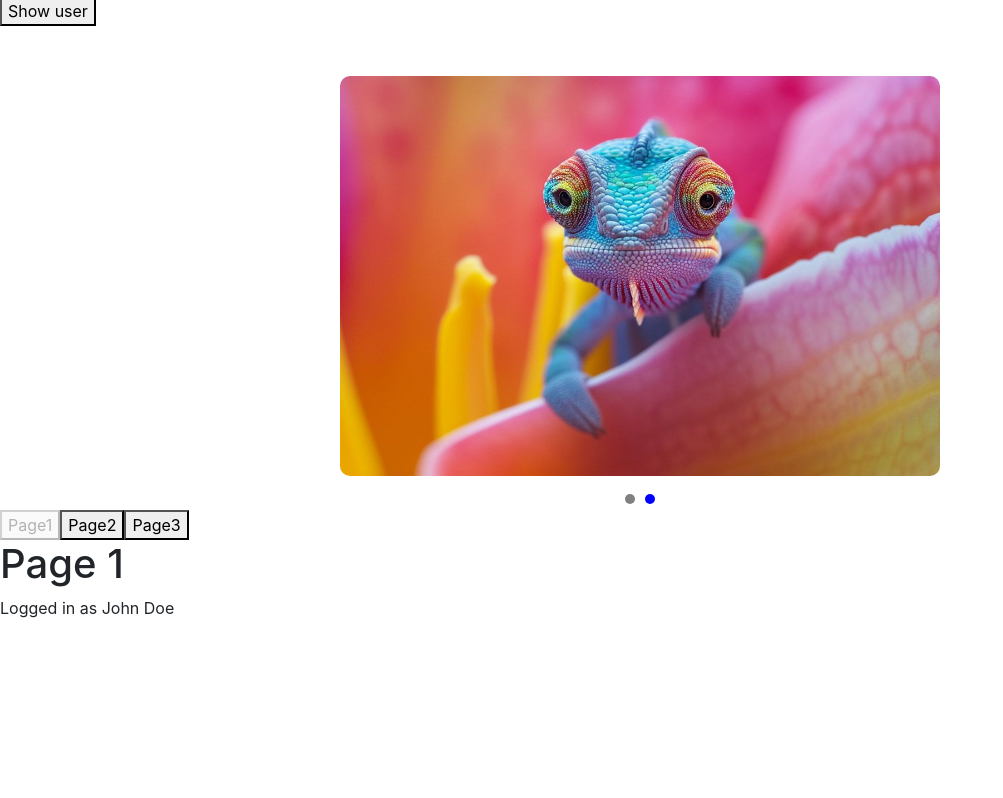
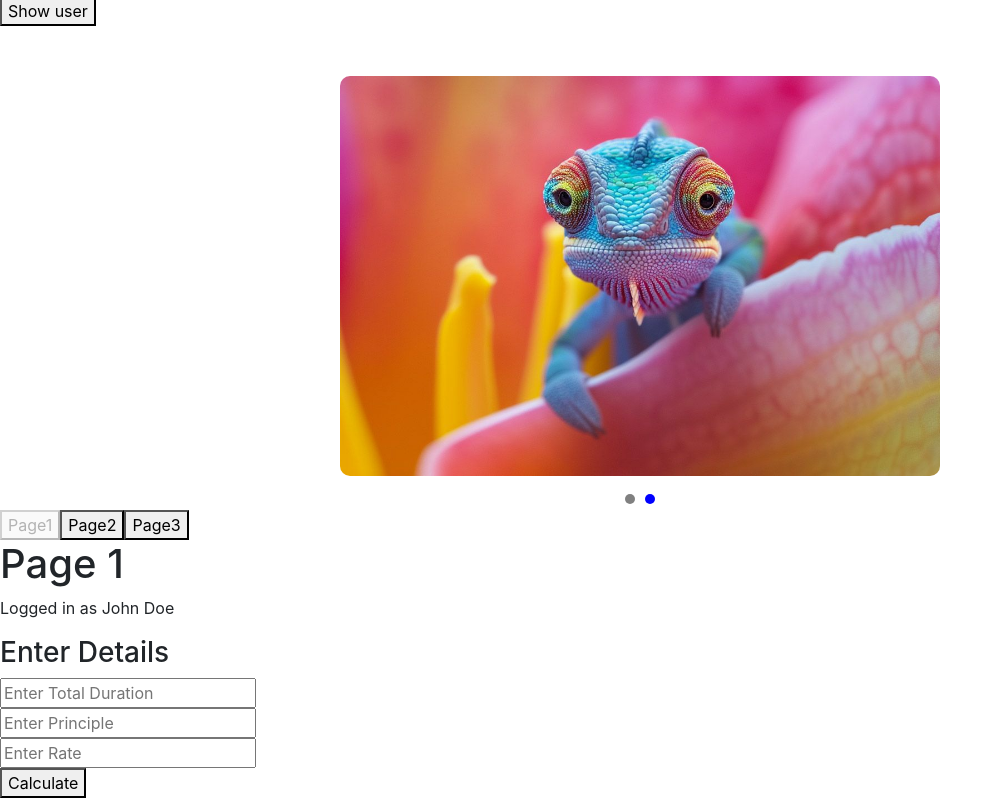
Before and after one commit to Nitesh-Pandit/my-app, a React (Create React App) app: page / in a window 1280 px wide. Shown: the part 1082-1880 px from the top of the page, without its empty margins (0-1003 px from the left). Before the commit the page ends 1718 px from the top, so only its background shows below. Built offline with nearby package versions, Linux system fonts and the light colour scheme; what bluebird would draw is missing.

Commit message:
Push again

```diff
--- a/src/App.js
+++ b/src/App.js
@@ -1,4 +1,5 @@
 import "./App.css";
+import React, { useState } from 'react';
 import Navbar from "./Navbar";
 import About from "./About";
 import Home from "./Home";
@@ -15,7 +16,27 @@ import TestComponent from "./componenet/customcomp3";
 import ImageCarousel from "./componenet/imageCrasual";
 import { UserProvider } from "./componenet/use_con_exmp1";
 import UseContextExample from "./componenet/use_con_exmp3";
+import TotalAmount from "./componenet/TotalAmount";
 function App() {
+  const [principle, setPrinciple] = useState('');
+  const [rate, setRate] = useState('');
+  const [duration, setDuration] = useState('');
+  const [totalAmount, setTotalAmount] = useState(null);
+
+  const calculateTotal = () => {
+    const P = parseFloat(principle);
+    const R = parseFloat(rate);
+    const T = parseFloat(duration);
+
+    if (isNaN(P) || isNaN(R) || isNaN(T)) {
+      alert("Please enter valid numbers!");
+      return;
+    }
+
+    const interest = (P * R * T) / 100;
+    const total = P + interest;
+    setTotalAmount(total.toFixed(2));
+  };
   return (
     <>
       <Navbar />
@@ -49,6 +70,19 @@ function App() {
 <UserProvider/>
 
 <UseContextExample />
+<TotalAmount
+        principle={principle} setPrinciple={setPrinciple}
+        rate={rate} setRate={setRate}
+        duration={duration} setDuration={setDuration}
+        calculateTotal={calculateTotal}
+      />
+
+      <button onClick={calculateTotal}>Calculate</button>
+
+      {totalAmount !== null && (
+        <h2>Total Amount: ₹{totalAmount}</h2>
+      )}
+
     </>
 
   );
--- /dev/null
+++ b/src/componenet/Duration.jsx
@@ -0,0 +1,16 @@
+import React, { Component } from 'react'
+
+export default class Duration extends Component {
+  render() {
+    return (
+      <div>
+      <input
+          type="number"
+          placeholder="Enter Total Duration"
+          value={this.props.duration}
+          onChange={(e) => this.props.setDuration(e.target.value)}
+        />
+      </div>
+    )
+  }
+}
--- /dev/null
+++ b/src/componenet/EnterIn.jsx
@@ -0,0 +1,16 @@
+import React, { Component } from 'react'
+
+export default class EnterIn extends Component {
+  render() {
+    return (
+      <div>
+     <input
+          type="number"
+          placeholder="Enter Principle"
+          value={this.props.principle}
+          onChange={(e) => this.props.setPrinciple(e.target.value)}
+        />
+      </div>
+    )
+  }
+}
--- /dev/null
+++ b/src/componenet/EnterRate.jsx
@@ -0,0 +1,17 @@
+import React, { Component } from 'react'
+
+export default class EnterRate extends Component {
+  render() {
+    return (
+      <div>
+      <input
+          type="number"
+          placeholder="Enter Rate"
+          value={this.props.rate}
+          onChange={(e) => this.props.setRate(e.target.value)}
+        />
+
+      </div>
+    )
+  }
+}
--- /dev/null
+++ b/src/componenet/TotalAmount.jsx
@@ -0,0 +1,18 @@
+import React, { Component } from 'react'
+import EnterIn from './EnterIn'
+import EnterRate from './EnterRate'
+import Duration from './Duration'
+
+export default class TotalAmount extends Component {
+
+  render() {
+    return (
+      <div>
+   <h3>Enter Details</h3>
+        <Duration duration={this.props.duration} setDuration={this.props.setDuration} />
+        <EnterIn principle={this.props.principle} setPrinciple={this.props.setPrinciple} />
+        <EnterRate rate={this.props.rate} setRate={this.props.setRate} />
+      </div>
+    )
+  }
+}
```
